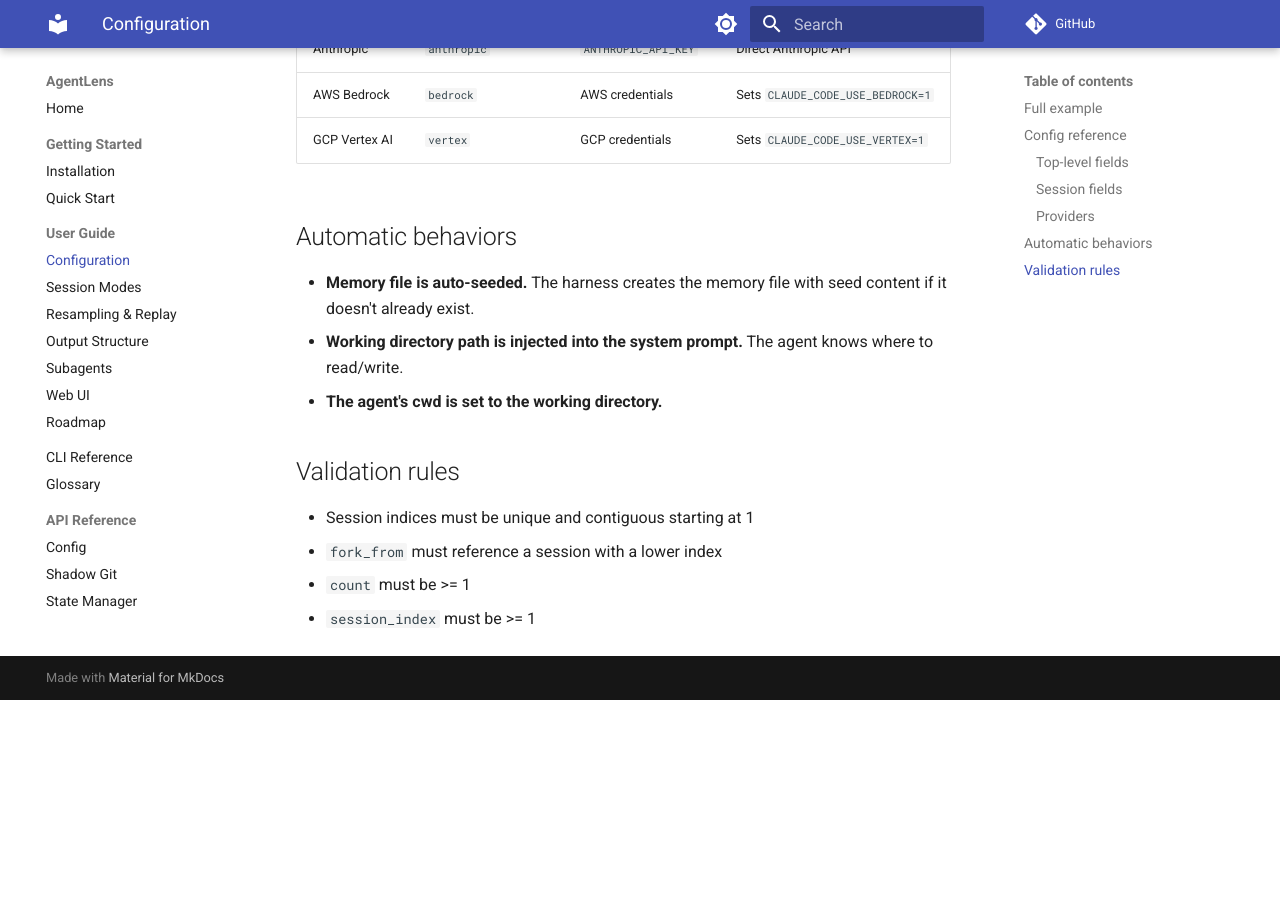
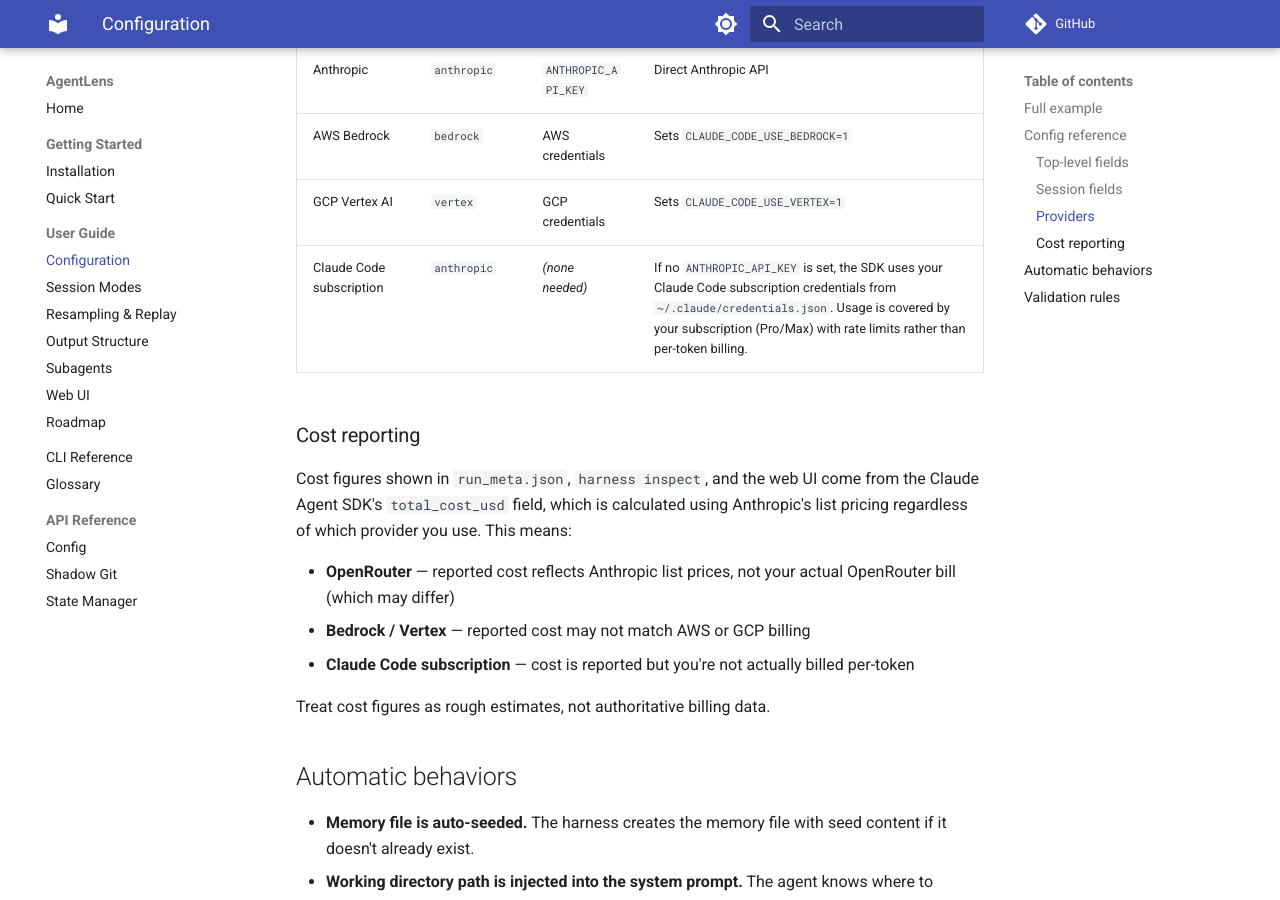
Before and after one commit to dreadnode/agent-lens, an MkDocs documentation site: the page built from docs/guide/configuration.md, in a window 1280 px wide and 900 px high, scrolled down 2989 px. Built offline with MkDocs 1.6.1 and Material for MkDocs 9.7.7, drawn with Linux system fonts in a browser that asks for light colours; comment, search, counter and statistics services are not loaded; before the commit the page ends 3689 px from its top, so only the background shows below that.

Commit message:
docs update

```diff
--- a/docs/guide/configuration.md
+++ b/docs/guide/configuration.md
@@ -90,6 +90,17 @@
 | Anthropic | `anthropic` | `ANTHROPIC_API_KEY` | Direct Anthropic API |
 | AWS Bedrock | `bedrock` | AWS credentials | Sets `CLAUDE_CODE_USE_BEDROCK=1` |
 | GCP Vertex AI | `vertex` | GCP credentials | Sets `CLAUDE_CODE_USE_VERTEX=1` |
+| Claude Code subscription | `anthropic` | *(none needed)* | If no `ANTHROPIC_API_KEY` is set, the SDK uses your Claude Code subscription credentials from `~/.claude/credentials.json`. Usage is covered by your subscription (Pro/Max) with rate limits rather than per-token billing. |
+
+### Cost reporting
+
+Cost figures shown in `run_meta.json`, `harness inspect`, and the web UI come from the Claude Agent SDK's `total_cost_usd` field, which is calculated using Anthropic's list pricing regardless of which provider you use. This means:
+
+- **OpenRouter** — reported cost reflects Anthropic list prices, not your actual OpenRouter bill (which may differ)
+- **Bedrock / Vertex** — reported cost may not match AWS or GCP billing
+- **Claude Code subscription** — cost is reported but you're not actually billed per-token
+
+Treat cost figures as rough estimates, not authoritative billing data.
 
 ## Automatic behaviors
 
```
Also changed, not shown: README.md (+4 -0 lines), docs/guide/roadmap.md (deleted, +0 -31 lines).
